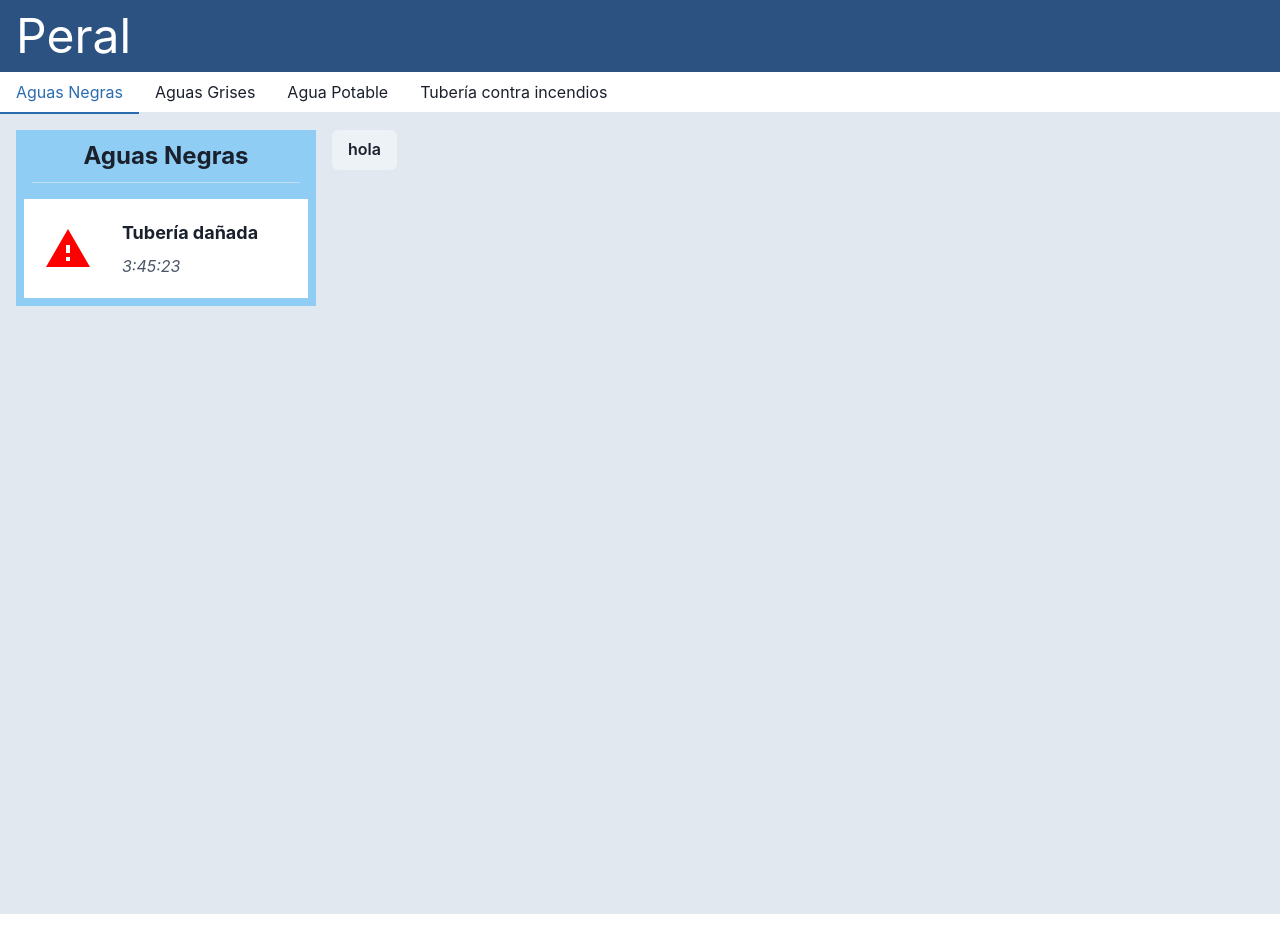
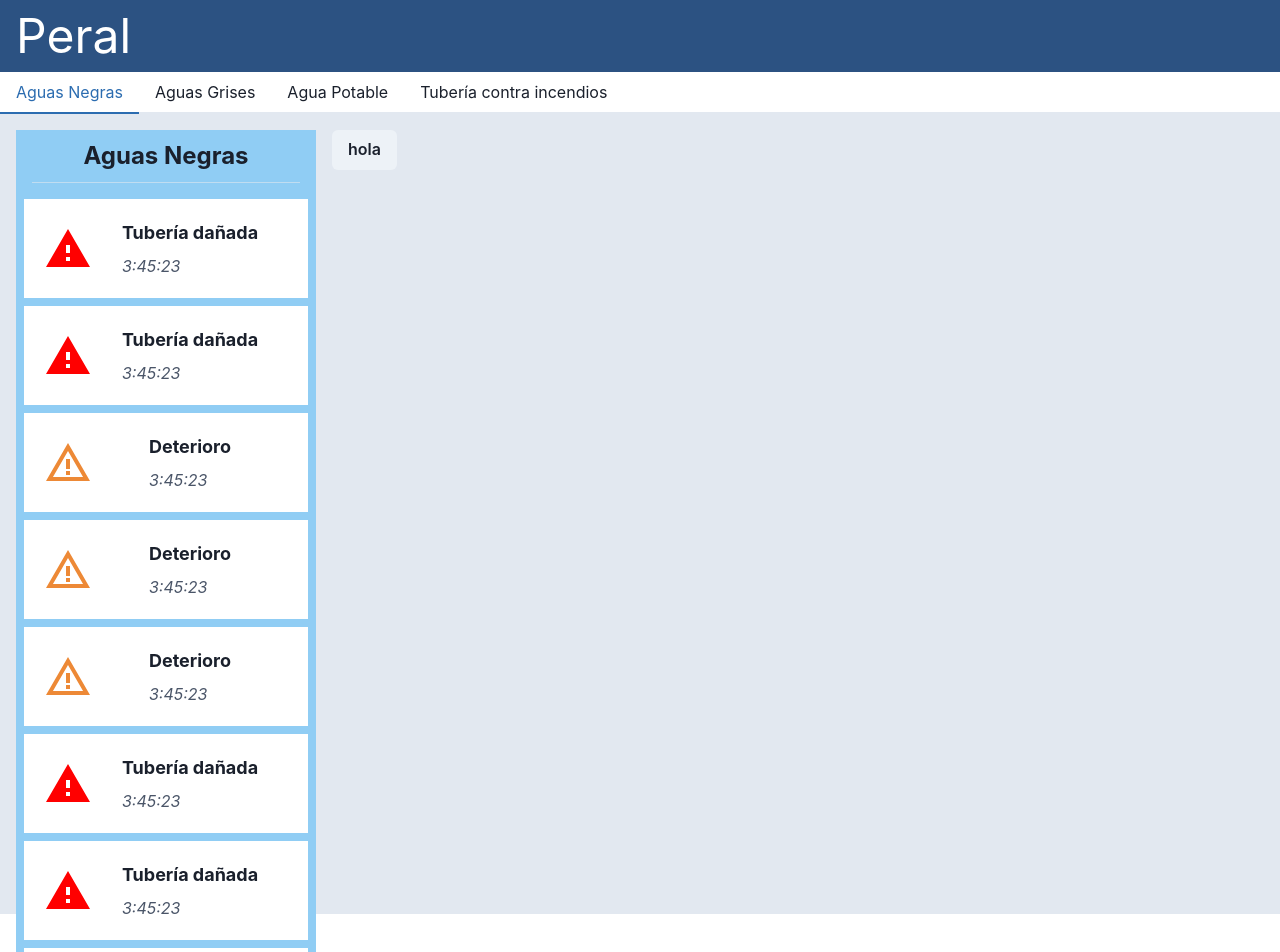
Before and after one commit to Jdelbarcogarza/peral-frontend, a Next.js app: page /dashboard in a window 1280 px wide. Shown: the top 952 px of the page. Before the commit the page ends 914 px from the top, so only its background shows below. Built offline with nearby package versions, Linux system fonts and the light colour scheme.

Commit message:
se agregaron ejemplos de las notifiaciones

```diff
--- a/pages/dashboard.js
+++ b/pages/dashboard.js
@@ -51,7 +51,19 @@ export default function dashboard() {
                   <GridItem colSpan={3}>
                     <SideBar name={tabOneName}>
                     {/** TODO: Aquí va la lógica de negocio para poner todas las notificaciones */}
+                      <Notification color={'critical'} status={'Tubería dañada'} time={'3:45:23'}/>
+                      <Notification color={'warning'} status={'Tubería dañada'} time={'3:45:23'}/>
+                      <Notification status={'Deterioro'} time={'3:45:23'}/>
+                      <Notification status={'Deterioro'} time={'3:45:23'}/>
+                      <Notification status={'Deterioro'} time={'3:45:23'}/>
                       <Notification status={'Tubería dañada'} time={'3:45:23'}/>
+                      <Notification status={'Tubería dañada'} time={'3:45:23'}/>
+                      <Notification status={'Tubería dañada'} time={'3:45:23'}/>
+                      <Notification status={'Tubería dañada'} time={'3:45:23'}/>
+                      <Notification status={'Tubería dañada'} time={'3:45:23'}/>
+                      <Notification status={'Tubería dañada'} time={'3:45:23'}/>
+                      <Notification status={'Tubería dañada'} time={'3:45:23'}/>
+
 
                     </SideBar>
                   </GridItem>
```
